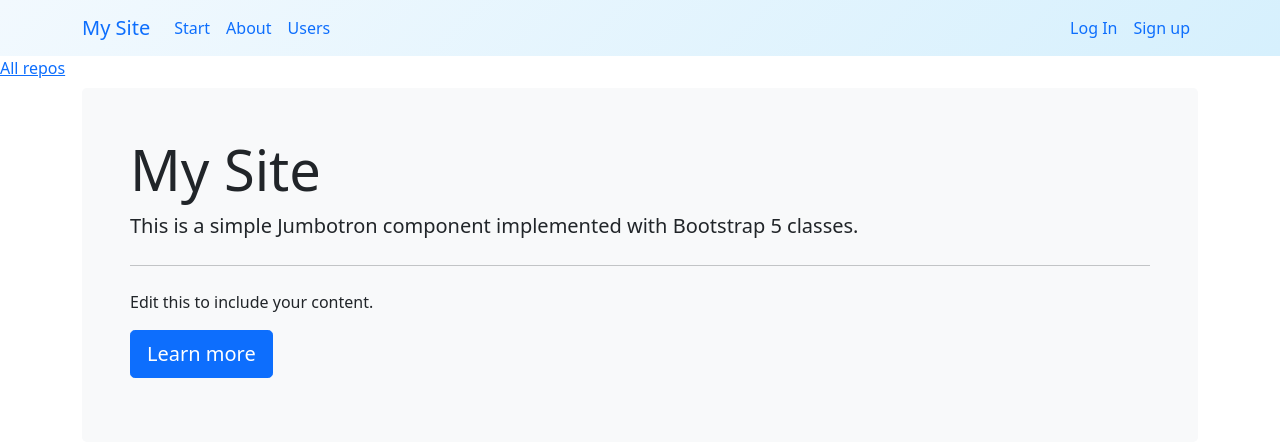
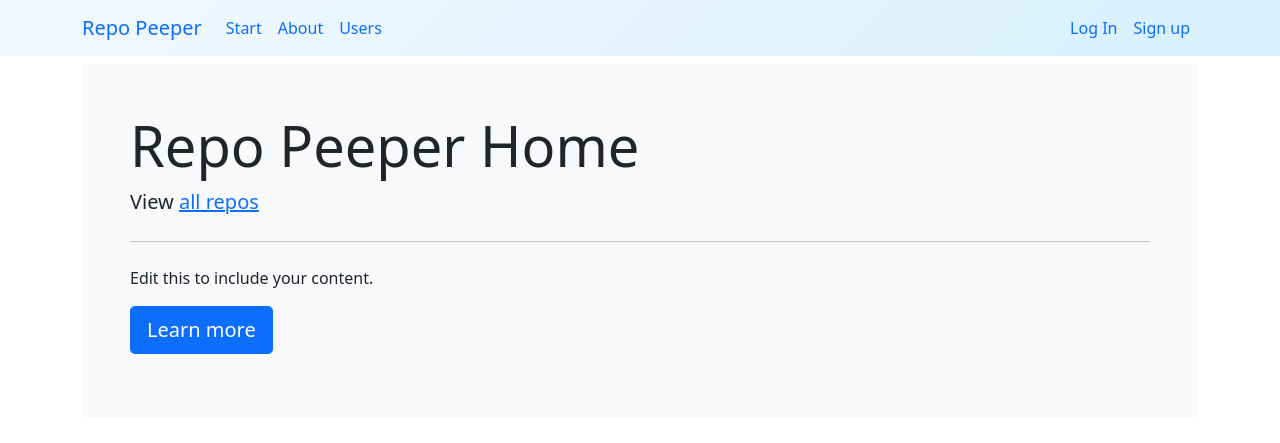
Before and after one commit to studiozandra/repo-peeper, a Django app: template apps/core/templates/pages/home.html in a window 1280 px wide. Shown: the top 443 px of the page. Run offline with Django 3.2, Linux system fonts and the light colour scheme; the template is opened without the code that fills it, so the values that code supplies are empty; some libraries are stand-ins or nearby versions.

Commit message:
move allrepos link into Home page, add title text

```diff
--- a/apps/accounts/views.py
+++ b/apps/accounts/views.py
@@ -87,9 +87,3 @@ def edit_profile(request):
         'form': form,
     }
     return render(request, 'accounts/edit_profile.html', context)
-
-def allrepos(request):
-    context = {
-        # TODO: Need to include data from API here
-    }
-    return render(request, "allrepos.html", context)
--- a/apps/core/templates/base.html
+++ b/apps/core/templates/base.html
@@ -7,7 +7,7 @@
     <meta http-equiv="x-ua-compatible" content="ie=edge">
     <title>
         {% block title %}
-            My Site
+            Repo Peeper
         {% endblock title %}
     </title>
     <meta name="viewport" content="width=device-width, initial-scale=1.0">
@@ -34,7 +34,7 @@
     <div class="container">
         <a class="navbar-brand" href="/">
             <!-- Add your logo here!  <img src="" /> -->
-            My Site
+            Repo Peeper
         </a>
 
         <button
@@ -88,7 +88,6 @@
     </nav>
 </div>
 
-<a href="allrepos/">All repos</a>
 
 {% block main %}
 
--- a/apps/core/templates/pages/home.html
+++ b/apps/core/templates/pages/home.html
@@ -1,14 +1,14 @@
 {% extends "base.html" %}
 
 {% block title %}
-    My Site - Home
+Repo Peeper - Home
 {% endblock title %}
 
 
 {% block content %}
 <div class="p-5 mb-4 bg-light rounded-3">
-  <h1 class="display-4">My Site</h1>
-  <p class="lead">This is a simple Jumbotron component implemented with Bootstrap 5 classes.</p>
+  <h1 class="display-4">Repo Peeper Home</h1>
+  <p class="lead">View <a href="allrepos/">all repos</a></p>
   <hr class="my-4">
   <p>Edit this to include your content.</p>
   <p class="lead">
```
